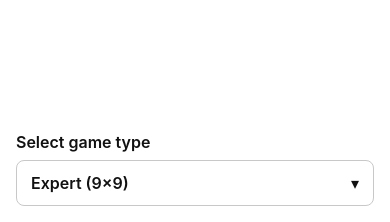
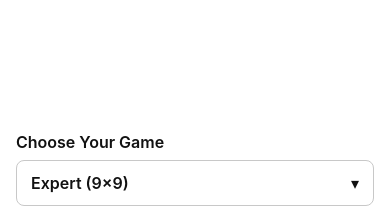
Before and after one commit to click4keshav/sudoku, a React Native app: screen / in a window 390 px wide. Shown: the top 222 px of the page. Built offline with nearby package versions, Linux system fonts and the light colour scheme.

Commit message:
changed picker title

```diff
--- a/components/SizePicker.tsx
+++ b/components/SizePicker.tsx
@@ -19,7 +19,7 @@ export default function SizePicker({ layout, onChange }: SizePickerProps) {
 
   return (
     <View style={styles.wrap}>
-      <Text style={styles.heading}>Select game type</Text>
+      <Text style={styles.heading}>Choose Your Game</Text>
       <Pressable
         onPress={() => setOpen(true)}
         style={styles.trigger}
```
